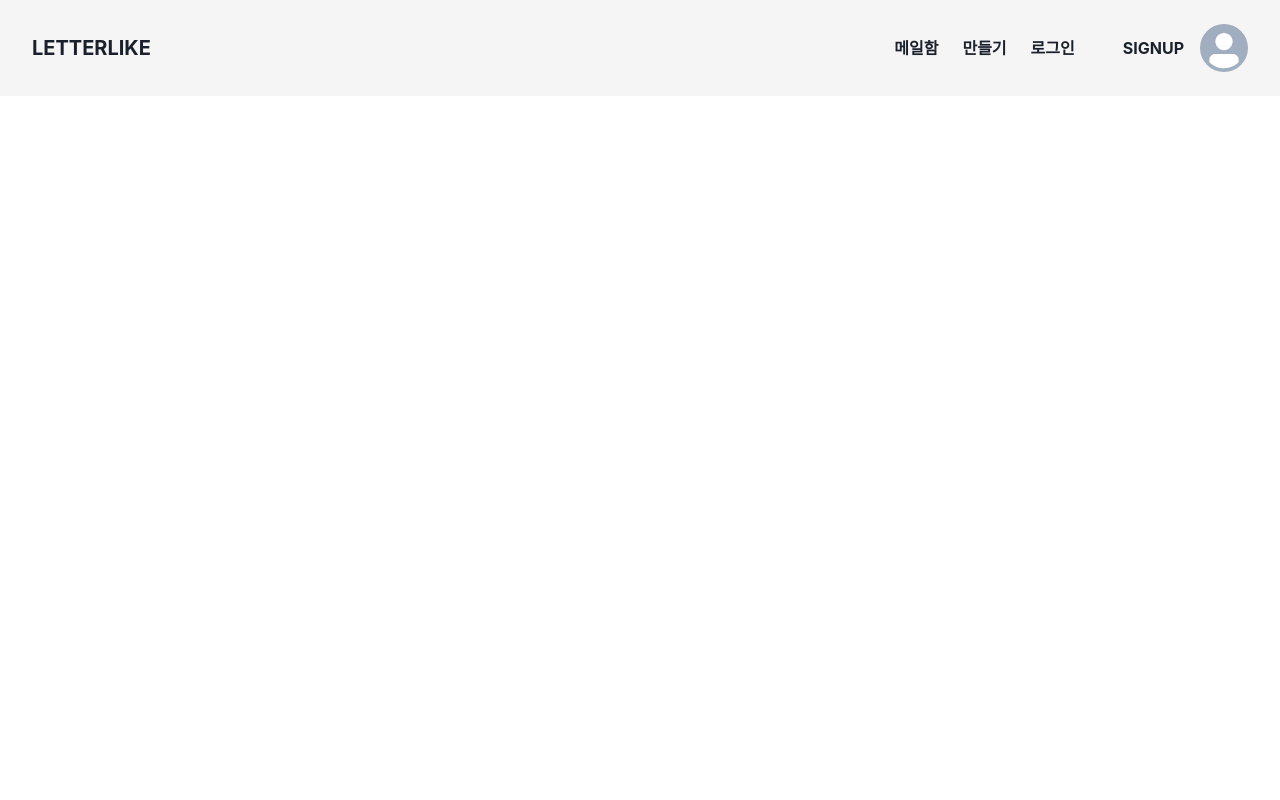
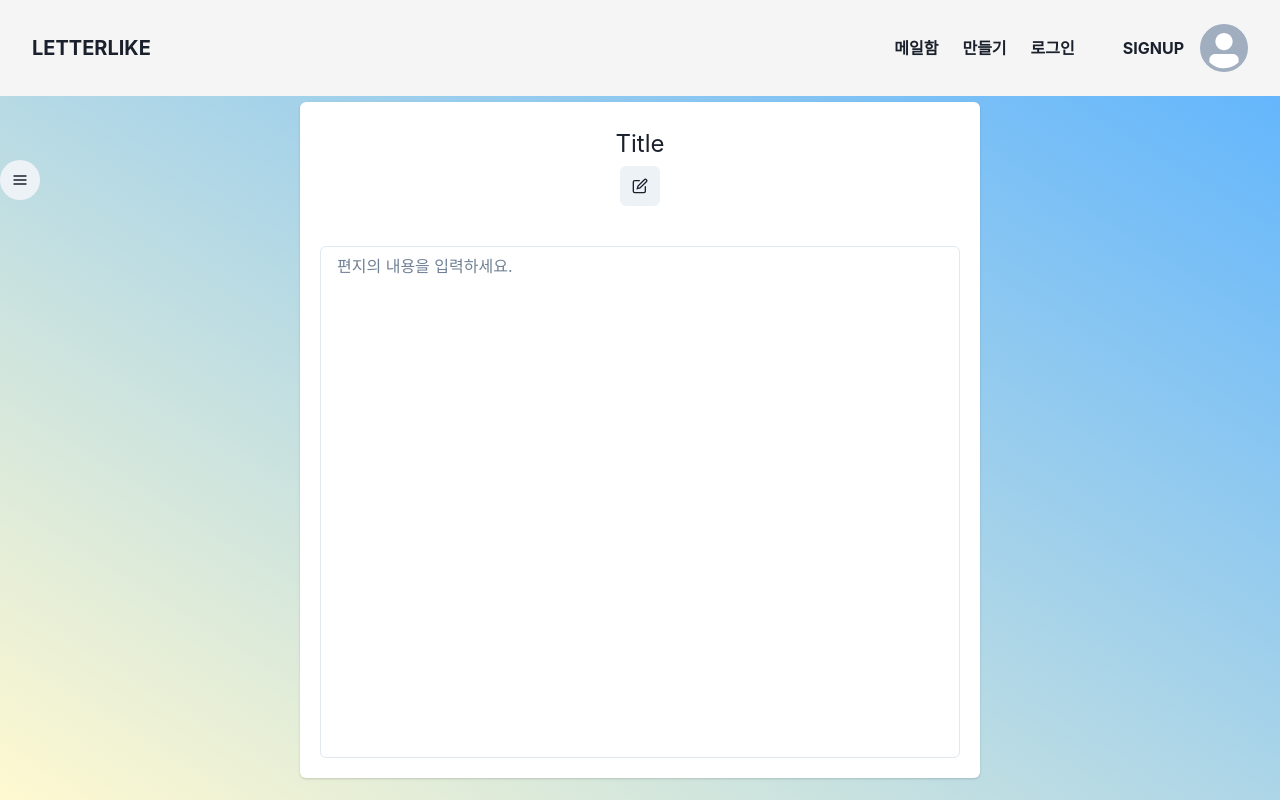
Before and after one commit to ArenF/LetterProject, a React app: page /create in a window 1280 px wide. Built offline with nearby package versions, Linux system fonts and the light colour scheme; no server answers.

Commit message:
편지 제작 페이지 생성, 편지 에딧 툴 navbar

```diff
--- /dev/null
+++ b/src/component/editable/TitleEditable.tsx
@@ -0,0 +1,56 @@
+import { CheckIcon, CloseIcon, EditIcon } from "@chakra-ui/icons";
+import { Box, ButtonGroup, Editable, EditableInput, EditablePreview, Flex, IconButton, Input, useEditableControls } from "@chakra-ui/react";
+
+type TitleEditableType = {
+    defaultValue: string,
+};
+
+const TitleEditable = ({
+    defaultValue
+}:TitleEditableType) => {
+
+    function EditableControls():JSX.Element {
+        const {
+            isEditing,
+            getSubmitButtonProps,
+            getCancelButtonProps,
+            getEditButtonProps,
+        } = useEditableControls();
+
+        return isEditing ? (
+            <ButtonGroup
+                justifyContent='center'
+                size='sm'
+            >
+                <IconButton aria-label="check" icon={<CheckIcon/>} {...getSubmitButtonProps()} />
+                <IconButton aria-label="cancel" icon={<CloseIcon/>} {...getCancelButtonProps()} />
+            </ButtonGroup>
+        ) : (
+            <Flex justifyContent='center'>
+                <IconButton
+                    aria-label="Edit Title"
+                    icon={<EditIcon/>}
+                    {...getEditButtonProps()}
+                />
+            </Flex>
+        );
+    };
+
+    return (
+        <>
+            <Editable
+                textAlign='center'
+                defaultValue={defaultValue}
+                fontSize='2xl'
+                isPreviewFocusable={false}
+
+            >
+                <EditablePreview />
+                <Input as={EditableInput} />
+                <EditableControls />
+            </Editable>
+        </>
+    );
+};
+
+export default TitleEditable
--- /dev/null
+++ b/src/component/navbar/LetterSideNav.tsx
@@ -0,0 +1,95 @@
+// 편지 제작용 사이드 내비게이션 바 제작
+
+import { CheckCircleIcon, CloseIcon, HamburgerIcon, PlusSquareIcon } from "@chakra-ui/icons";
+import { Box, Card, CardHeader, Heading, Icon, IconButton, IconProps, Popover, PopoverArrow, PopoverBody, PopoverContent, PopoverTrigger, ScaleFade, Stack, useDisclosure } from "@chakra-ui/react";
+import { ReactElement, ReactNode, useRef, useState } from "react";
+
+type LetterNavElementType = {
+    label: string,
+    element: ReactNode,
+    icon: ReactElement,
+};
+
+const LetterNavElement = ({
+    label, element, icon = (<PlusSquareIcon/>)
+}:LetterNavElementType) => {
+    const initialFocusRef = useRef();
+
+    return (
+        <Popover
+            initialFocusRef={initialFocusRef}
+            placement='left'
+            closeOnBlur={false}
+        >
+            <PopoverTrigger>
+                <NavButton
+                    label={`show ${label}`}
+                    icon={icon}
+                />
+            </PopoverTrigger>
+            <PopoverArrow bg='blue.800' />
+            <PopoverContent color="white" bg='blue.800' borderColor='blue.800'>
+                <PopoverBody>
+                    {element}
+                </PopoverBody>
+            </PopoverContent>
+        </Popover>
+    );
+};
+
+type NavButtonType = {
+    label: string,
+    icon: ReactElement,
+    onClick?: React.MouseEventHandler<HTMLButtonElement>
+};
+
+const NavButton = ({
+    label, icon, onClick
+}:NavButtonType) => {
+    return (
+        <IconButton
+            isRound={true}
+            aria-label={label}
+            icon={icon}
+            onClick={onClick}
+        />
+    );
+}
+
+const LetterSideNav = () => {
+    const { isOpen, onToggle } = useDisclosure();
+
+    return (
+        <Box
+            position="absolute"
+            top="20%"
+            left="0%"
+        >
+            <NavButton
+                label="Toggle Nav Bar"
+                icon={isOpen ? (<CloseIcon/>) : (<HamburgerIcon/>)}
+                onClick={() => onToggle()}
+            />
+            <ScaleFade
+                initialScale={0.9}
+                in={isOpen}
+            >
+                <Stack
+                    direction="column"
+                >
+                    <LetterNavElement
+                        label="font"
+                        element={(
+                            <Card>
+
+                            </Card>
+                        )}
+                        icon={<CheckCircleIcon/>}
+                    />
+                </Stack>
+            </ScaleFade>
+        </Box>
+    );
+};
+
+export default LetterSideNav;
--- a/src/component/navbar/NavBar.tsx
+++ b/src/component/navbar/NavBar.tsx
@@ -117,7 +117,7 @@ const NavBar = ():JSX.Element => {
         },
         {
             name: "만들기",
-            to: "/send",
+            to: "/create",
         },
     ];
 
--- a/src/page/App.tsx
+++ b/src/page/App.tsx
@@ -8,6 +8,8 @@ import SignUp from "./signup/SignUp";
 import Login from "./login/Login";
 import Profile from "./profile/Profile";
 import Logout from "./login/Logout";
+import Letter from "./letter/Letter";
+import LetterCreator from "./letter/LetterCreate";
 
 const App = ():JSX.Element => {
     const store = useStore();
@@ -22,6 +24,8 @@ const App = ():JSX.Element => {
                     <Route path="/login" element={<Login/>}/>
                     <Route path="/profile" element={<Profile/>} />
                     <Route path="/logout" element={<Logout/>} />
+                    <Route path="/letter" element={<Letter/>} />
+                    <Route path="/create" element={<LetterCreator/>} />
                 </Routes>
             </BrowserRouter>
         </Provider>
--- /dev/null
+++ b/src/page/letter/Letter.tsx
@@ -0,0 +1,14 @@
+import { Box } from "@chakra-ui/react";
+
+const Letter = () => {
+    return (
+        <Box
+            w="100vw"
+            h="100vh"
+        >
+
+        </Box>
+    );
+};
+
+export default Letter;
--- /dev/null
+++ b/src/page/letter/LetterCreate.tsx
@@ -0,0 +1,42 @@
+import { CheckIcon, CloseIcon, EditIcon } from "@chakra-ui/icons";
+import { Box, ButtonGroup, Card, CardBody, CardHeader, Editable, EditableInput, EditablePreview, Flex, IconButton, Input, Textarea, useEditableControls } from "@chakra-ui/react";
+import TitleEditable from "src/component/editable/TitleEditable";
+import LetterSideNav from "src/component/navbar/LetterSideNav";
+
+const LetterCreator = () => {
+
+    return (
+        <Box
+            w="100vw"
+            h='100vh'
+            bgGradient="linear(to-tr, #FFF9D0, #5AB2FF)"
+            display="flex"
+            justifyContent="center"
+            alignItems="center"
+            paddingTop='5em'
+        >
+            <LetterSideNav />
+
+            <Card
+                zIndex={1}
+                bg='white'
+            >
+                <CardHeader>
+                    <TitleEditable
+                        defaultValue="Title"
+                    />
+                </CardHeader>
+                <CardBody>
+                    <Textarea
+                        w="40rem"
+                        h="32rem"
+                        placeholder="편지의 내용을 입력하세요."
+                        resize="none"
+                    />
+                </CardBody>
+            </Card>
+        </Box>
+    );
+};
+
+export default LetterCreator;
```
Also changed, not shown: src/reducer/letter.ts (+7 -5 lines).
